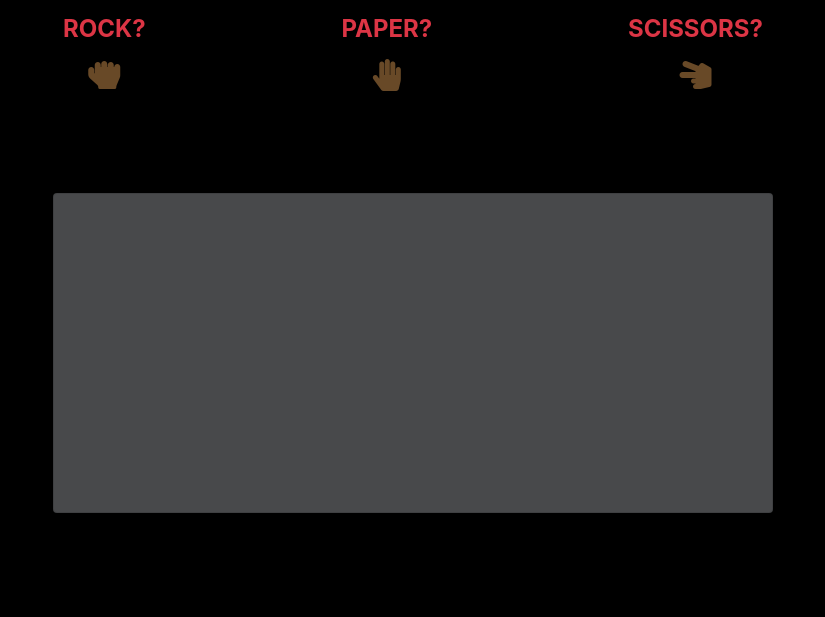
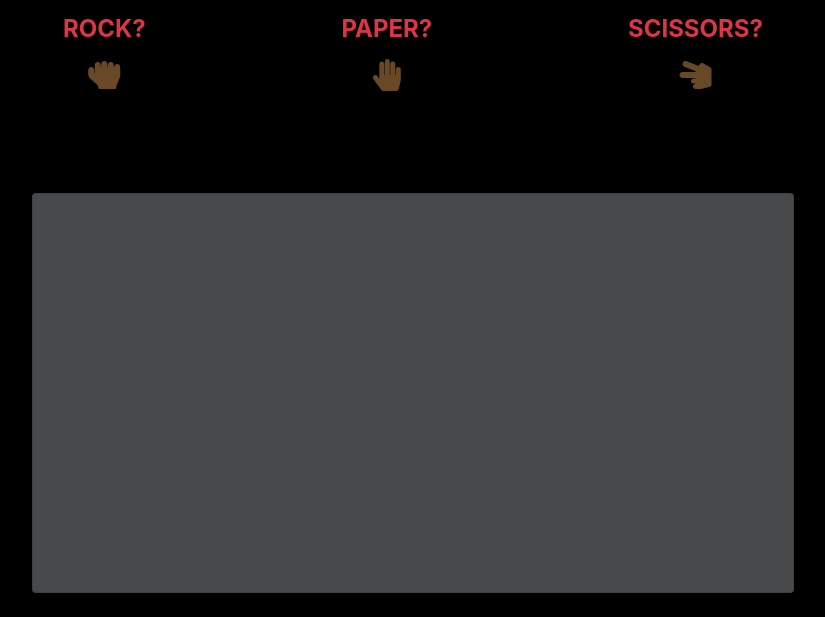
Before and after one commit to cherish-an1/ROCK-PAPER-SCISSORS, a plain HTML site: page index.html in a window 1280 px wide. Shown: the part 289-906 px from the top of the page, without its empty margins (227-1052 px from the left). Before the commit the page ends 826 px from the top, so only its background shows below. Drawn offline with nearby package versions, Linux system fonts and the light colour scheme.

Commit message:
cherish-an1

```diff
--- a/styles.css
+++ b/styles.css
@@ -55,13 +55,11 @@ footer {
     font-size: 40px;
   }
   .card{
-    width: 90vmin;
-    height: 40vmin;
+    height: 50vmin;
     background-color: #48494b;
     position: relative;
   }
   .options{
-    /* margin: 0em; */
     width: 90vmin;
     position: relative;
   }
```
